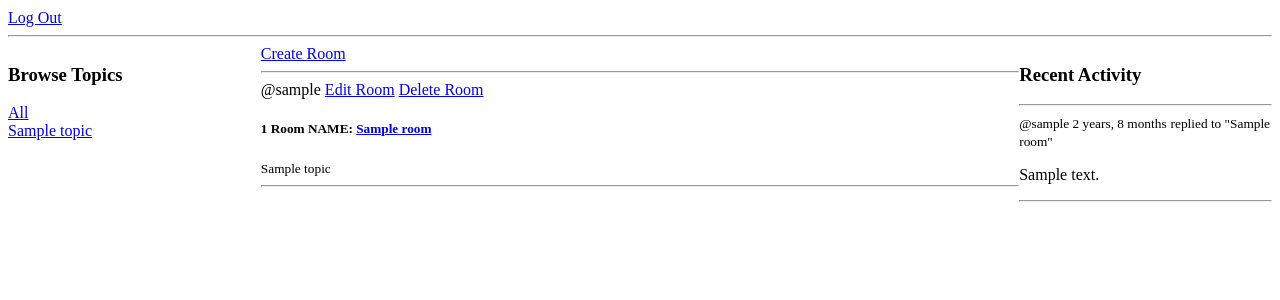
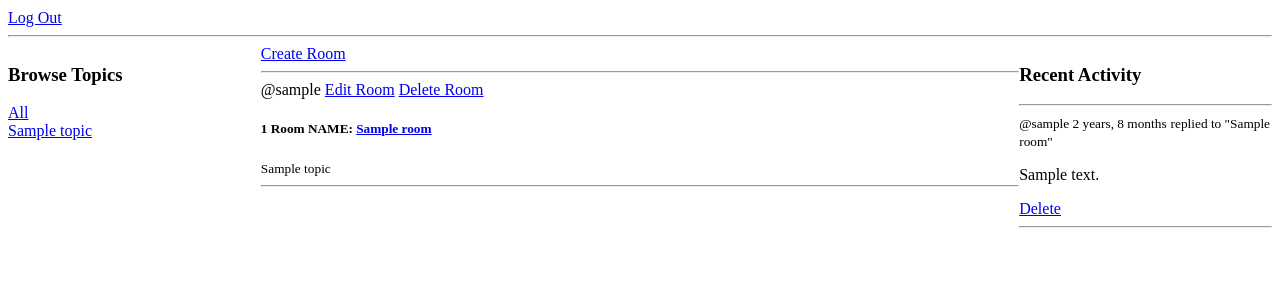
Before and after one commit to alfavarman/django_socialapp, a Django app: page /home/ in a window 1280 px wide. Shown: the part 142-442 px from the top of the page. Run offline with Django 4.2, Linux system fonts and the light colour scheme; a user stored in the database is signed in; tables that the repository leaves empty hold one stand-in row (values such as "Sample post").

Commit message:
recent activity

```diff
--- a/codexdiscord/base/templates/base/home.html
+++ b/codexdiscord/base/templates/base/home.html
@@ -53,9 +53,10 @@
             <div>
                 <small>@{{rm_msg.user}} {{rm_msg.updated|timesince}}</small>
                 <small>replied to "{{rm_msg.room}}"</small>
+
                 <p>{{rm_msg}}</p>
-                {% if request.user == message.user %}
-                    <a href="{% url 'delete-message' message.id %}">Delete</a>
+                {% if request.user == rm_msg.user %}
+                    <a href="{% url 'delete-message' rm_msg.id %}">Delete</a>
                 {% endif %}
                 <hr>
             </div>
```
